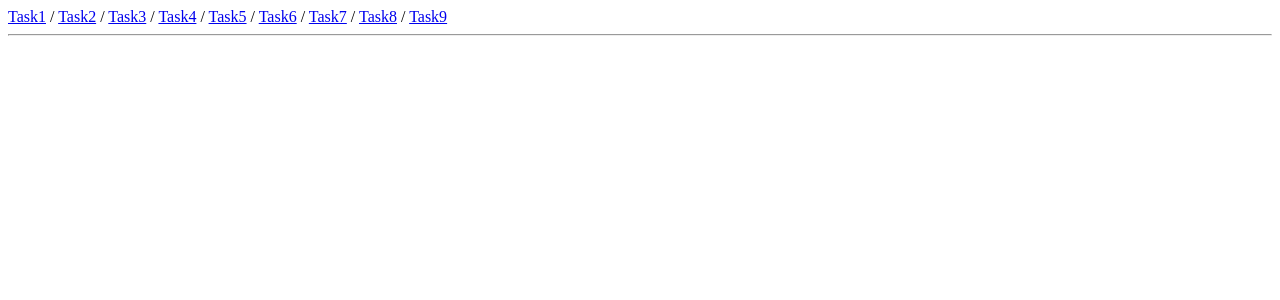
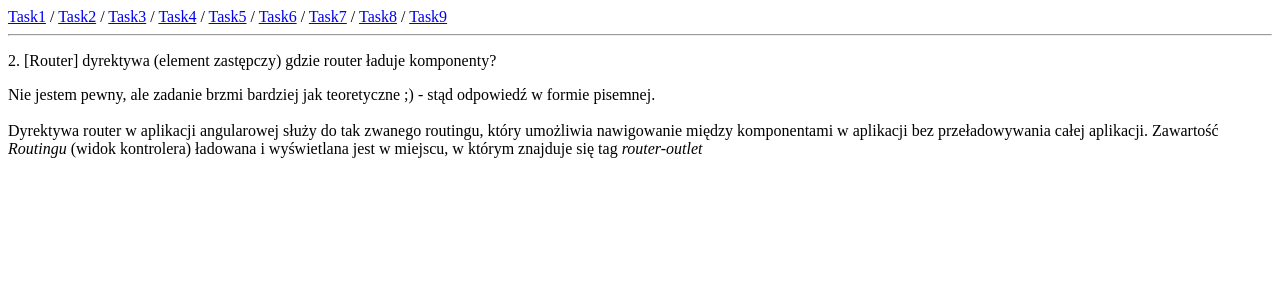
Before and after one commit to KBrzyski/soft-strong-recruitment, an Angular app: page /task2 in a window 1280 px wide. Before the commit this address led to /. Shown: the top 300 px of the page. Built offline with nearby package versions, Linux system fonts and the light colour scheme.

Commit message:
Task 2 added

```diff
--- a/src/app/app-routing.module.ts
+++ b/src/app/app-routing.module.ts
@@ -1,6 +1,7 @@
 import { NgModule } from '@angular/core';
 import { Routes, RouterModule } from '@angular/router';
 import { Task1Component } from '../app/task1/task1.component';
+import { Task2Component } from '../app/task2/task2.component';
 import { Task3Component } from '../app/task3/task3.component';
 import { Task4Component } from '../app/task4/task4.component';
 import { Task5Component } from '../app/task5/task5.component';
@@ -11,6 +12,7 @@ import { Task9Component } from '../app/task9/task9.component';
 
 const routes: Routes = [
   { path: 'task1', component: Task1Component },
+  { path: 'task2', component: Task2Component },
   { path: 'task3', component: Task3Component },
   { path: 'task4', component: Task4Component },
   { path: 'task5', component: Task5Component },
--- a/src/app/app.module.ts
+++ b/src/app/app.module.ts
@@ -16,6 +16,7 @@ import { Task8Component } from './task8/task8.component';
 import { Task9Component } from './task9/task9.component';
 import { Task9distantComponent } from './task9distant/task9distant.component';
 import { MenuComponent } from './menu/menu.component';
+import { Task2Component } from './task2/task2.component';
 
 @NgModule({
   declarations: [
@@ -31,7 +32,8 @@ import { MenuComponent } from './menu/menu.component';
     Task8Component,
     Task9Component,
     Task9distantComponent,
-    MenuComponent
+    MenuComponent,
+    Task2Component
   ],
   imports: [
     BrowserModule,
--- /dev/null
+++ b/src/app/task2/task2.component.html
@@ -0,0 +1,6 @@
+<p>2. [Router] dyrektywa (element zastępczy) gdzie router ładuje komponenty?</p>
+
+<p>
+Nie jestem pewny, ale zadanie brzmi bardziej jak teoretyczne ;) - stąd odpowiedź w formie pisemnej.<br /><br />
+Dyrektywa router w aplikacji angularowej służy do tak zwanego routingu, który umożliwia nawigowanie między komponentami w aplikacji bez przeładowywania całej aplikacji. Zawartość <i>Routingu</i> (widok kontrolera) ładowana i wyświetlana jest w miejscu, w którym znajduje się tag <i>router-outlet</i>
+</p>
--- /dev/null
+++ b/src/app/task2/task2.component.ts
@@ -0,0 +1,15 @@
+import { Component, OnInit } from '@angular/core';
+
+@Component({
+  selector: 'app-task2',
+  templateUrl: './task2.component.html',
+  styleUrls: ['./task2.component.scss']
+})
+export class Task2Component implements OnInit {
+
+  constructor() { }
+
+  ngOnInit(): void {
+  }
+
+}
```
Also changed, not shown: src/app/task2/task2.component.scss (added), 1 other file (tests, documents, lock files or other folders).
